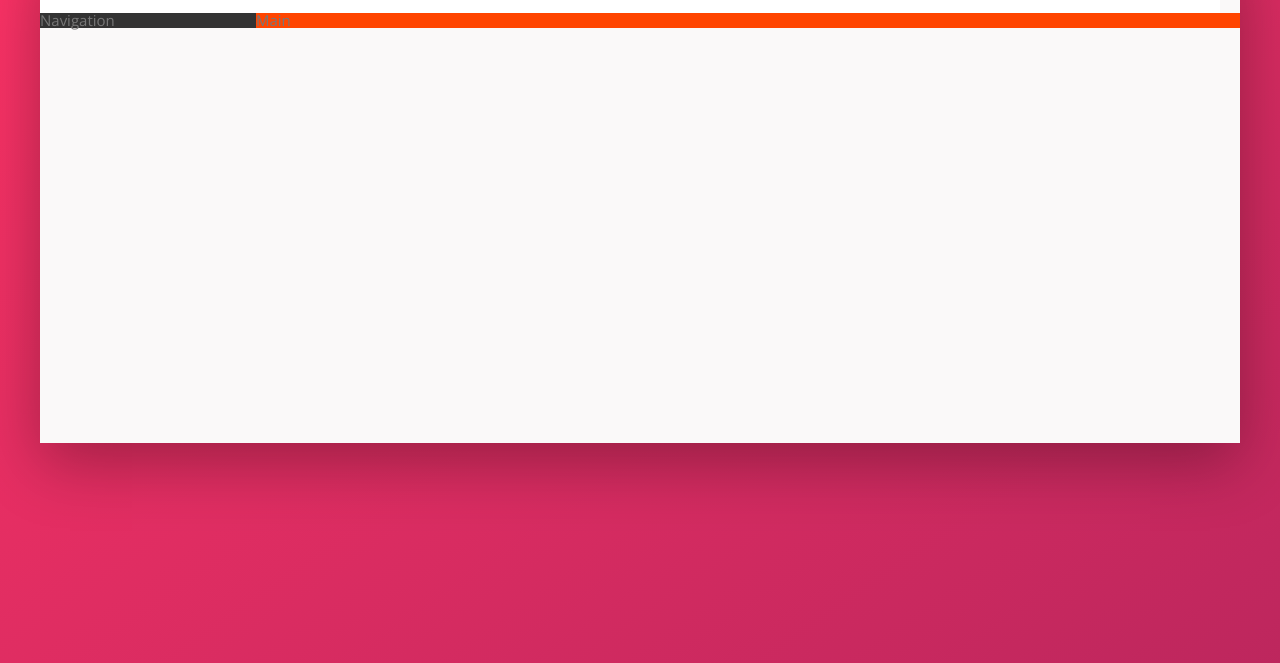
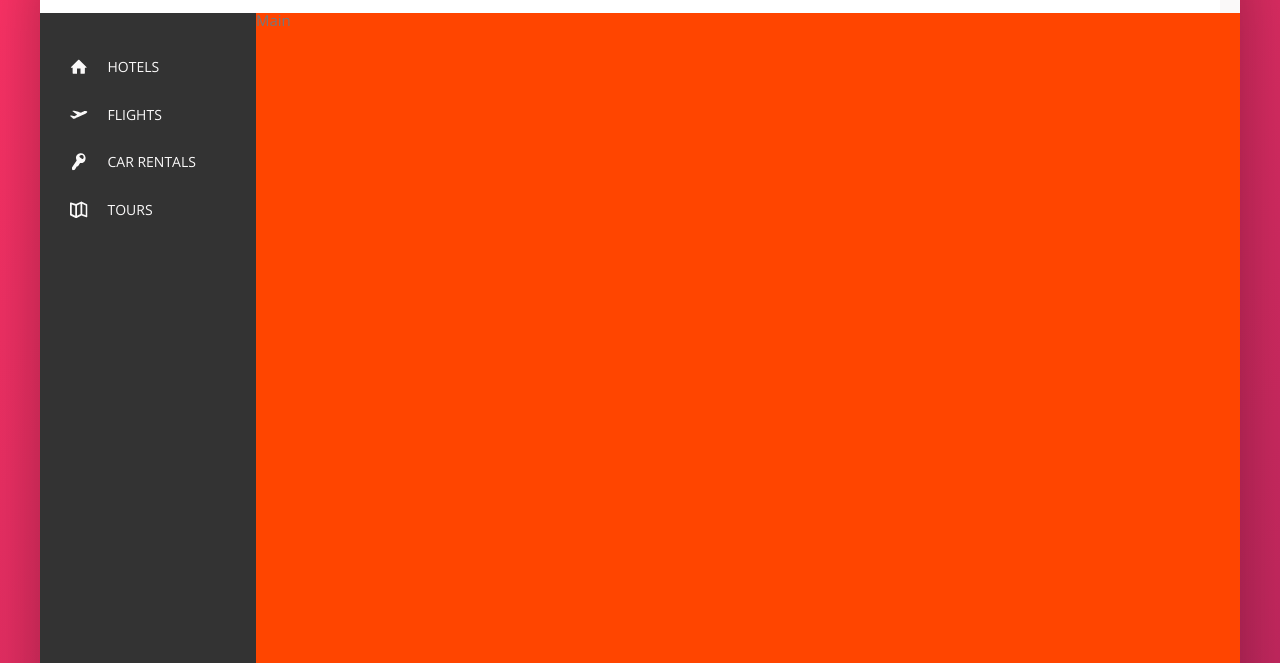
Before and after one commit to viktorijavy/Advanced-CSS-Trillo-Project, a website: page index.html in a window 1280 px wide. Shown: the part 137-800 px from the top of the page. Drawn offline with nearby package versions, Linux system fonts and the light colour scheme.

Commit message:
side-bar finished

```diff
--- a/index.html
+++ b/index.html
@@ -49,7 +49,46 @@
           <div class="content">
 
             <nav class="sidebar">
-                Navigation
+
+             <ul class="side-nav">
+                 <li class="side-nav__item">
+                     <a href="#" class="side-nav__link">
+                        <svg class="side-nav__icon">
+                            <use href="img/sprite.svg#icon-home"></use>
+                        </svg>
+                        <span>Hotels</span>
+                     </a>
+                </li>
+                 <li class="side-nav__item">
+                    <a href="#" class="side-nav__link">
+                        <svg class="side-nav__icon">
+                            <use href="img/sprite.svg#icon-aircraft-take-off"></use>
+                        </svg>
+                        <span>Flights</span>
+                     </a>
+                 </li>
+                 <li class="side-nav__item">
+                    <a href="#" class="side-nav__link">
+                        <svg class="side-nav__icon">
+                            <use href="img/sprite.svg#icon-key"></use>
+                        </svg>
+                        <span> Car Rentals</span>
+                     </a>
+                 </li>
+                 <li class="side-nav__item">
+
+                    <a href="#" class="side-nav__link">
+                        <svg class="side-nav__icon">
+                            <use href="img/sprite.svg#icon-map"></use>
+                        </svg>
+                        <span>Tours</span>
+                     </a>
+                      </li>
+             </ul>
+
+             <div class="legal">
+                 &copy: Trillo 2017. All rights reserved.
+             </div>
             </nav>
 
             <main class="hotel-view">
--- a/sass/_components.scss
+++ b/sass/_components.scss
@@ -110,6 +110,53 @@
         border-radius: 50%;
 
     }
+}
 
+.side-nav {
+    font-size: 1.4rem;
+    list-style: none;
+    text-transform: uppercase;
+    margin-top: 3rem;
+
+    &__item {
+        // margin-top: 3.5rem;
+        // margin-left: 2.5rem;
+    }
+
+    &__item:hover{
+        background-color: var(--color-primary-light);
+        transition: 0.8s;
+    }
+
+    &__item:active {
+        background-color: var(--color-primary);
+    }
+
+    &__link:link,
+    &__link:visited {
+
+       color: var(--grey-light-1);
+       text-decoration: none;
+       display: block;
+       padding: 1.5rem 3rem;
+       display: flex;
+       align-items: center;
+
+    }
+
+    &__icon {
+       width: 1.75rem;
+       height: 1.75rem;
+       margin-right: 2rem;
+       fill: var(--grey-light-1)
+
+    }
+}
+
+.legal {
+    font-size: 1.2rem;
+    text-align: center;
+    padding: 2.5rem;
+    color: var(--grey-light-4)
 
 }
--- a/sass/_layout.scss
+++ b/sass/_layout.scss
@@ -14,7 +14,7 @@
     flex-direction: row;
     justify-content: space-between;
     align-items: center;
-    // margin-left: 2rem;
+
     margin-right: 2rem;
 
 }
@@ -27,11 +27,15 @@
 .sidebar {
     background-color: var(--grey-dark-1);
     flex: 0 0 18%;
+    display: flex;
+    flex-direction: column;
+    justify-content: space-between;
 
 }
 
 .hotel-view {
   background-color: orangered;
+  height: 80rem;
   //element grows as much as it can with flex:1
   flex: 1;
 }
```
Also changed, not shown: css/style.css.
